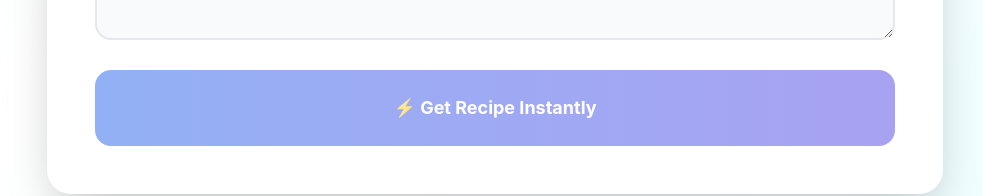
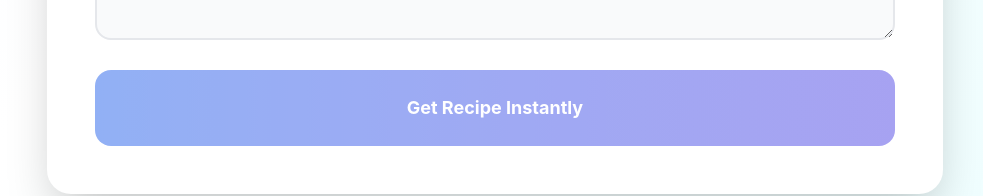
Before and after one commit to null-shot-apps/mixt, a Next.js app in the folder packages/mixt/: page / in a window 1280 px wide. Shown: the part 1504-1700 px from the top of the page, without its empty margins (145-1128 px from the left). Built offline with nearby package versions, Linux system fonts and the light colour scheme.

Commit message:
AI chat session: Updated code and files

```diff
--- a/packages/mixt/src/app/page.tsx
+++ b/packages/mixt/src/app/page.tsx
@@ -781,7 +781,7 @@ export default function CookingAnalyzer() {
                   disabled={analyzing || !ingredients.trim()}
                   className="w-full bg-gradient-to-r from-blue-600 to-indigo-600 text-white py-6 rounded-2xl font-bold text-lg hover:shadow-xl hover:scale-[1.02] disabled:opacity-50 disabled:scale-100 transition-all duration-200"
                 >
-                  {analyzing ? '⚡ Analyzing...' : '⚡ Get Recipe Instantly'}
+                  {analyzing ? 'Analyzing...' : 'Get Recipe Instantly'}
                 </button>
               </div>
             )}
```
